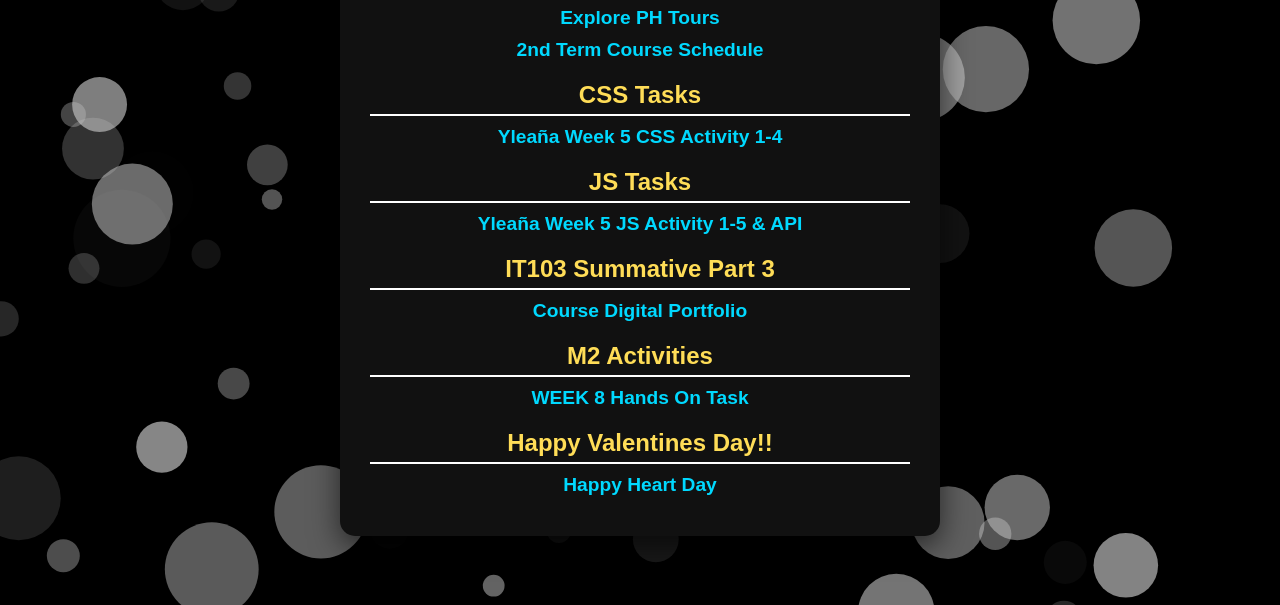
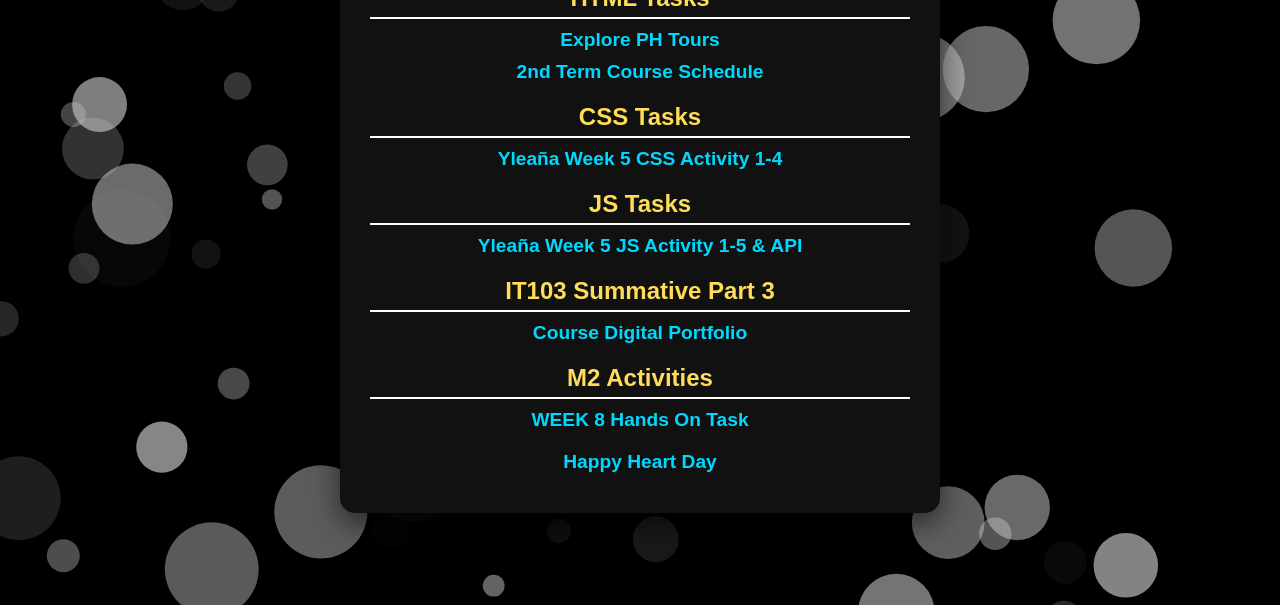
Before and after one commit to cyxkira29/cyxkira29.github.io, a plain HTML site: page index.html in a window 1280 px wide. Shown: the part 195-800 px from the top of the page. Drawn offline with Linux system fonts and the light colour scheme.

Commit message:
Update index.html

```diff
--- a/index.html
+++ b/index.html
@@ -52,7 +52,6 @@
         </section>
 
         <section>
-            <h2>Happy Valentines Day!!</h2>
             <ol>
                 <li><a href="/CyValentinesDay/letter/index.html">Happy Heart Day</a></li>
             </ol>
```
